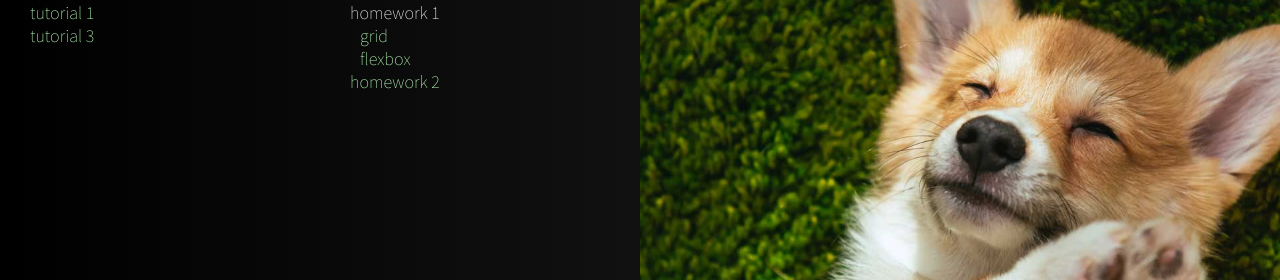
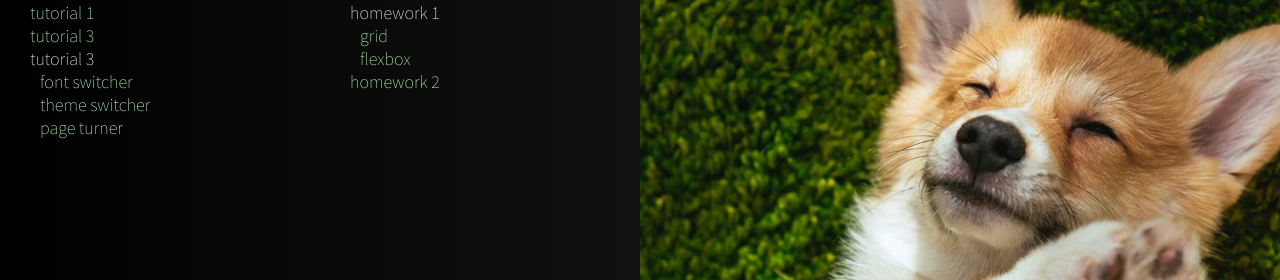
Before and after one commit to jeff0brewer-cs130/cs130-coursework, a plain HTML site: page index.html in a window 1280 px wide. Shown: the part 201-481 px from the top of the page. Drawn offline with Linux system fonts and the light colour scheme.

Commit message:
add tutorial 5 to homepage

```diff
--- a/index.html
+++ b/index.html
@@ -12,6 +12,12 @@
                 <ul>
                     <li><a href="tutorial01/index.html">tutorial 1</a></li>
                     <li><a href="tutorial03/index.html">tutorial 3</a></li>
+                    <li>tutorial 3</li>
+                    <ul>
+                        <li><a href="tutorial05/font-switcher/index.html">font switcher</a></li>
+                        <li><a href="tutorial05/theme-switcher/index.html">theme switcher</a></li>
+                        <li><a href="tutorial05/page-turner/index.html">page turner</a></li>
+                    </ul>
                 </ul>
             </section>
             <section id="homework">
```
